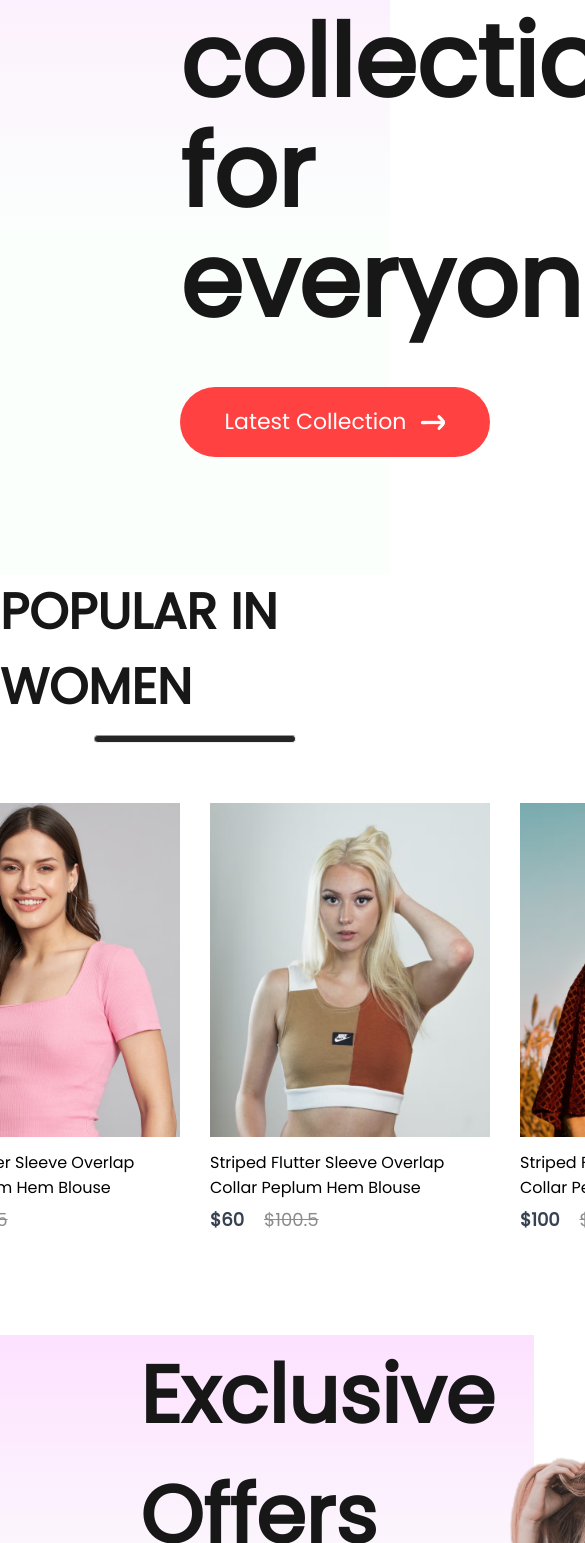
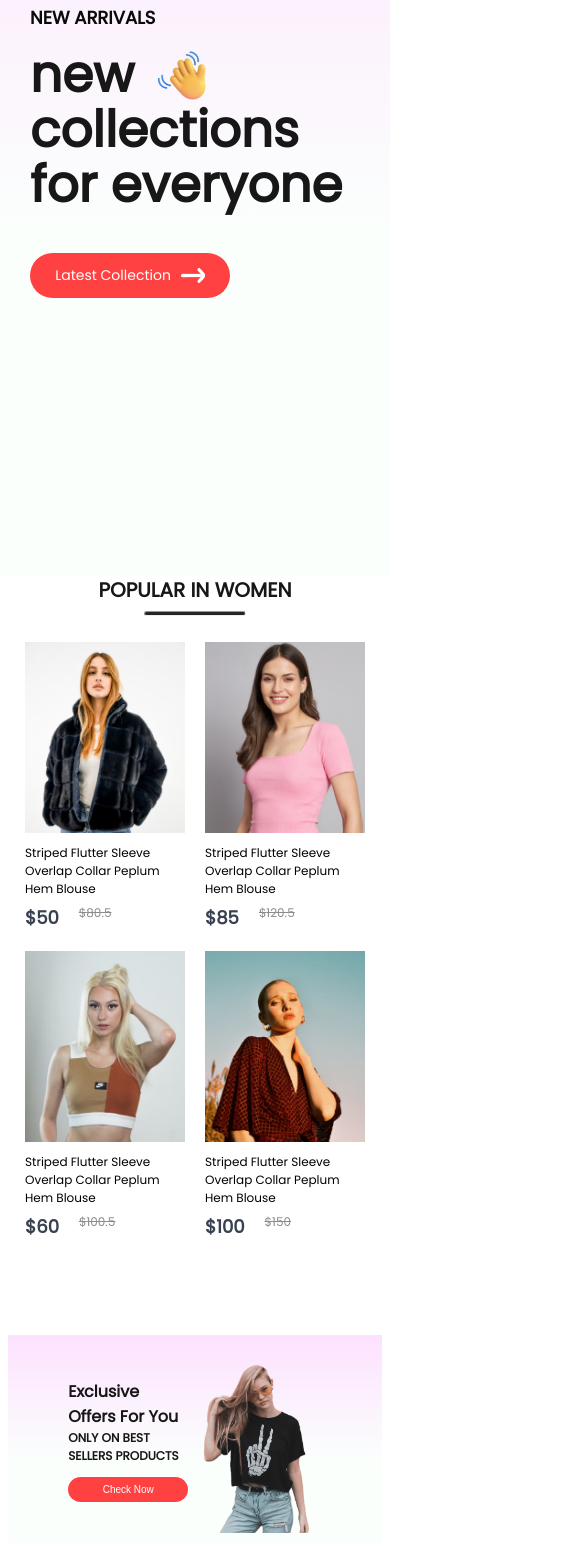
Before and after one commit to Mohanapriya4/frontend, a React (Create React App) app: page / in a window 390 px wide. Shown: the part 325-1868 px from the top of the page, 585 px wide, since content can reach past the window. Built offline with nearby package versions, Linux system fonts and the light colour scheme.

Commit message:
Responsive-Homepage

```diff
--- a/src/Components/Footer/Footer.css
+++ b/src/Components/Footer/Footer.css
@@ -52,3 +52,29 @@
     height: 3px;
     background: #c7c7c7;
 }
+
+@media(max-width:800px){
+    .footer{
+        gap: 20px;
+    }
+    .footer-logo{
+        gap: 10px;
+        align-items: end;
+    }
+    .footer-logo img{
+        width: 40px;
+    }
+    .footer-logo p{
+        font-size: 25px;
+    }
+    .footer-links{
+        gap: 10px;
+        font-size: 14px;
+    }
+    .footer-social-icon img{
+        width: 22px;
+    }
+    .footer-copyright{
+        font-size: 13px;
+    }
+}
--- a/src/Components/Hero/Hero.css
+++ b/src/Components/Hero/Hero.css
@@ -50,3 +50,100 @@
     align-items: center;
     justify-content: center;
 }
+
+@media(max-width:1280px){
+    .hero-left{
+        padding-left: 100px;
+    }
+    .hero-left h2{
+        font-size: 22px;
+    }
+    .hero-left p{
+        font-size: 60px;
+    }
+    .hero-hand-icon img{
+        width: 80px;
+    }
+    .hero-latest-btn{
+        gap: 10px;
+        width: 250px;
+        height: 60px;
+        margin-top: 20px;
+        font-size: 18px;
+    }
+    .hero-right img{
+        width: 500px;
+    }
+}
+
+
+@media(max-width:1024px){
+    .hero-left{
+        padding-left: 80px;
+    }
+    .hero-left h2{
+        font-size: 20px;
+    }
+    .hero-left p{
+        font-size: 50px;
+    }
+    .hero-hand-icon img{
+        width: 65px;
+    }
+    .hero-latest-btn{
+        width: 220px;
+        height: 50px;
+        font-size: 16px;
+    }
+    .hero-right img{
+        width: 400px;
+    }
+}
+
+
+@media(max-width:800px){
+    .hero-left{
+        padding-left: 30px;
+    }
+    .hero-left h2{
+        font-size: 16px;
+    }
+    .hero-left p{
+        font-size: 40px;
+    }
+    .hero-hand-icon img{
+        width: 50px;
+    }
+    .hero-latest-btn{
+        width: 175px;
+        height: 40px;
+        font-size: 13px;
+    }
+    .hero-right img{
+        width: 300px;
+    }
+}
+
+
+@media(max-width:500px){
+    .hero{
+        flex-direction: column;
+    }
+    .hero-left h2{
+        font-size: 18px;
+    }
+    .hero-left p{
+        font-size: 50px;
+    }
+    .hero-hand-icon img{
+        width: 55px;
+    }
+    .hero-latest-btn{
+        width: 200px;
+        height: 45px;
+        font-size: 14px;
+    }
+    .hero-right{
+       display: none;
+    }
+}
--- a/src/Components/Item/Item.css
+++ b/src/Components/Item/Item.css
@@ -26,3 +26,52 @@
     transform: scale(1.05);
     transition: 0.6s;
 }
+
+@media(max-width:1280px){
+    .item{
+        width: 220px;
+        font-size: 14px;
+    }
+    .item img{
+        width: 220px;
+    }
+    .item-price-old{
+        font-size: 14px;
+    }
+}
+
+@media(max-width:1024px){
+    .item{
+        width: 170px;
+        font-size: 13px;
+    }
+    .item img{
+        width: 170px;
+    }
+    .item-price-old{
+        font-size: 13px;
+    }
+}
+
+@media(max-width:800px){
+    .item{
+        width: 120px;
+        font-size: 12px;
+    }
+    .item img{
+        width: 120px;
+    }
+    .item-price-old{
+        font-size: 12px;
+    }
+}
+
+@media(max-width:500px){
+    .item{
+        width: 160px;
+    }
+    .item img{
+        width: 160px;
+    }
+
+}
--- a/src/Components/NewCollections/NewCollections.css
+++ b/src/Components/NewCollections/NewCollections.css
@@ -22,3 +22,56 @@
     margin-top: 50px;
     gap:30px;
 }
+
+
+@media(max-width:1280px){
+    .new-collections h1{
+        font-size: 40px;
+    }
+    .new-collections hr{
+        width: 160px ;
+        height: 4px ;
+    }
+    .collections{
+        gap: 20px;
+        margin-top: 30px;
+    }
+}
+
+@media(max-width:1024px){
+    .new-collections h1{
+        font-size: 30px;
+    }
+    .new-collections hr{
+        width: 120px ;
+        height: 3px ;
+    }
+    .collections{
+        gap: 15px;
+        margin-top: 20px;
+    }
+}
+
+@media(max-width:800px){
+    .new-collections{
+        gap: 6px;
+    }
+    .new-collections h1{
+        font-size: 20px;
+    }
+    .new-collections hr{
+        width: 100px ;
+    }
+    .collections{
+        gap: 20px;
+    }
+}
+
+
+@media(max-width:500px){
+    .collections{
+        display: grid;
+        grid-template-columns: 1fr 1fr;
+        gap: 20px;
+    }
+}
--- a/src/Components/NewsLetter/NewsLetter.css
+++ b/src/Components/NewsLetter/NewsLetter.css
@@ -48,3 +48,103 @@
     font-size: 16px;
     cursor: pointer;
 }
+
+@media(max-width:1280px){
+    .newsletter{
+        padding: 0px 80px;
+        margin-bottom: 120px;
+        gap: 20px;
+    }
+    .newsletter h1{
+        font-size: 36px;
+    }
+    .newsletter p{
+        font-size: 16px;
+    }
+    .newsletter div{
+        width: 600px;
+        height: 60px;
+    }
+    .newsletter div input{
+        width: 400px;
+    }
+    .newsletter div button{
+        width: 160px;
+        height: 60px;
+    }
+}
+
+
+@media(max-width:1024px){
+    .newsletter{
+        margin-bottom: 60px;
+    }
+    .newsletter h1{
+        font-size: 30px;
+    }
+    .newsletter p{
+        font-size: 14px;
+    }
+    .newsletter div{
+        width: 500px;
+        height: 50px;
+    }
+    .newsletter div input{
+        width: 300px;
+        font-size: 14px;
+    }
+    .newsletter div button{
+        width: 120px;
+        height: 50px;
+        font-size: 14px;
+    }
+}
+
+@media(max-width:800px){
+    .newsletter{
+        margin-bottom: 30px;
+        height: 35vh;
+    }
+    .newsletter h1{
+        font-size: 18px;
+    }
+    .newsletter p{
+        font-size: 12px;
+    }
+    .newsletter div{
+        width: 400px;
+        height: 40px;
+    }
+    .newsletter div input{
+        width: 200px;
+        font-size: 13px;
+    }
+    .newsletter div button{
+        width: 100px;
+        height: 40px;
+        font-size: 13px;
+    }
+}
+
+@media(max-width:500px){
+    .newsletter{
+        height: 25vh;
+        width: 100%;
+        padding: 0;
+        gap: 15px;
+    }
+    .newsletter h1{
+        font-size: 16px;
+    }
+    .newsletter p{
+        font-size: 13px;
+        max-width: 200px;
+        text-align: center;
+    }
+    .newsletter div{
+        width: 290px;
+    }
+    .newsletter div input{
+        width: 130px;
+    }
+}
--- a/src/Components/Offers/Offers.css
+++ b/src/Components/Offers/Offers.css
@@ -42,3 +42,93 @@
     justify-content: flex-end;
     padding-top: 50px;
 }
+
+@media(max-width:1280px){
+    .offers{
+        padding: 0px 80px;
+        margin-bottom: 120px;
+    }
+    .offers-left h1{
+        font-size: 40px;
+    }
+    .offers-left p{
+        font-size: 18px;
+    }
+    .offers-right img{
+        width: 300px;
+    }
+    .offers-left button{
+         width: 220px;
+         height: 50px;
+         font-size: 18px;
+    }
+    .offers-right{
+        padding-top: 30px;
+    }
+}
+
+@media(max-width:1024px){
+    .offers{
+        padding: 0px 60px;
+        margin-bottom: 80px;
+        height: 40vh;
+    }
+    .offers-left h1{
+        font-size: 30px;
+    }
+    .offers-left p{
+        font-size: 16px;
+    }
+    .offers-right img{
+        width: 200px;
+    }
+    .offers-left button{
+         width: 160px;
+         height: 40px;
+         font-size: 16px;
+    }
+    .offers-right{
+        padding-top: 10px;
+    }
+}
+
+@media(max-width:800px){
+    .offers{
+        margin-bottom: 60px;
+    }
+    .offers-left h1{
+        font-size: 22px;
+    }
+    .offers-left p{
+        font-size: 13px;
+    }
+    .offers-right img{
+        width: 180px;
+    }
+    .offers-left button{
+         width: 140px;
+         height: 30px;
+         font-size: 12px;
+    }
+}
+@media(max-width:500px){
+    .offers{
+        height: 25vh;
+        margin-bottom: 50px;
+    }
+    .offers-left h1{
+        font-size: 16px;
+    }
+    .offers-left p{
+        font-size: 12px;
+    }
+    .offers-right img{
+        width: 120px;
+    }
+    .offers-left button{
+         width: 120px;
+         height: 25px;
+         font-size: 10px;
+         margin-top: 12px;
+    }
+}
--- a/src/Components/Popular/Popular.css
+++ b/src/Components/Popular/Popular.css
@@ -21,3 +21,66 @@
     display: flex;
     gap:30px
 }
+
+
+@media(max-width:1280px){
+    .popular{
+        height: 70vh;
+    }
+    .popular h1{
+        font-size: 40px;
+    }
+    .popular hr{
+        width: 160px ;
+        height: 4px ;
+    }
+    .popular-item{
+        gap: 20px;
+        margin-top: 30px;
+    }
+}
+
+@media(max-width:1024px){
+    .popular{
+        height: 60vh;
+    }
+    .popular h1{
+        font-size: 30px;
+    }
+    .popular hr{
+        width: 120px ;
+        height: 3px ;
+    }
+    .popular-item{
+        gap: 15px;
+        margin-top: 20px;
+    }
+}
+
+@media(max-width:800px){
+    .popular{
+        height: 50vh;
+        gap: 6px;
+    }
+    .popular h1{
+        font-size: 20px;
+    }
+    .popular hr{
+        width: 100px ;
+    }
+    .popular-item{
+        gap: 20px;
+    }
+}
+
+
+@media(max-width:500px){
+    .popular{
+        height: 90vh;
+    }
+    .popular-item{
+        display: grid;
+        grid-template-columns: 1fr 1fr;
+        gap: 20px;
+    }
+}
```
